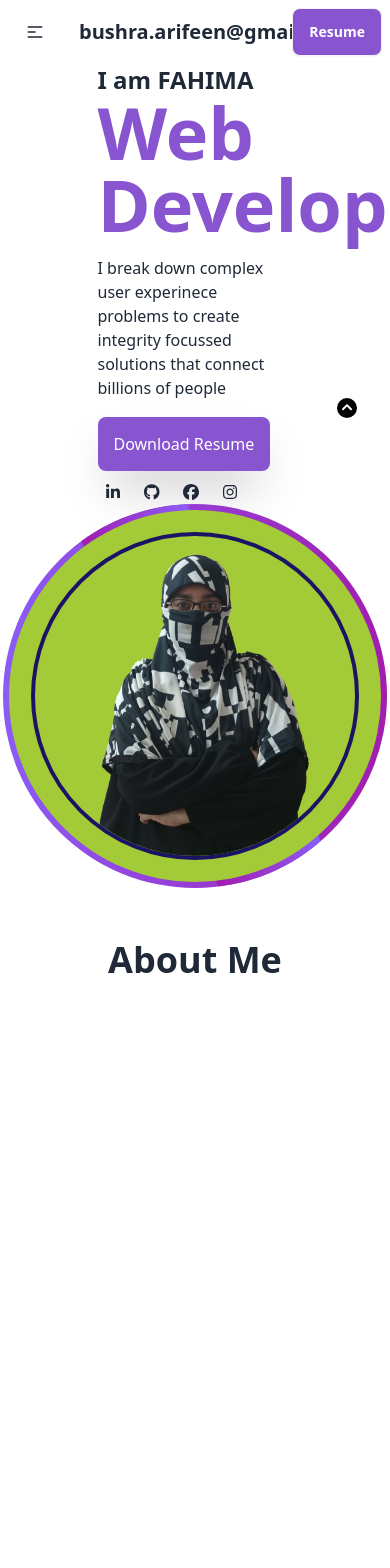
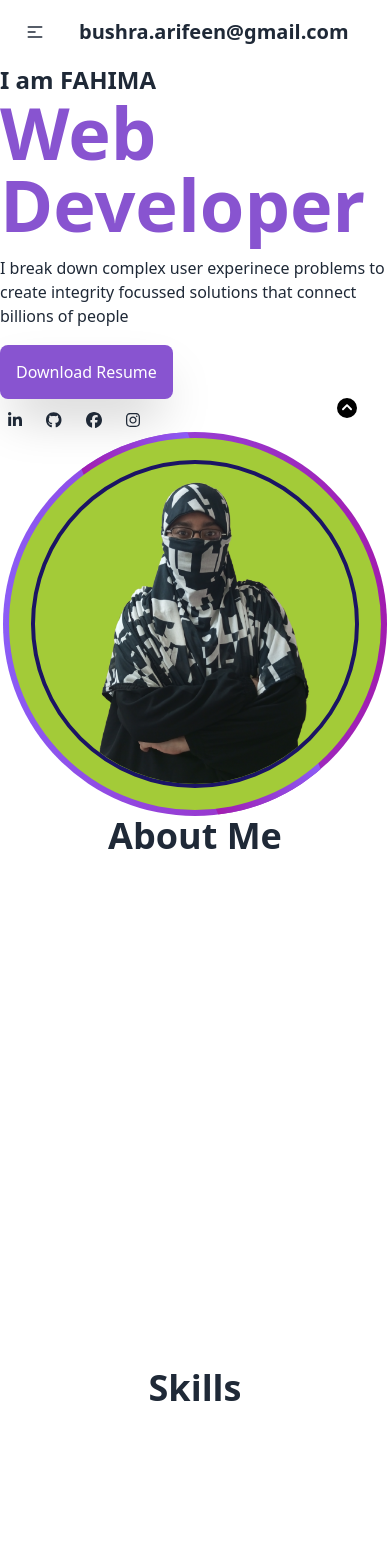
Before and after one commit to fahimabushra1/me, a React (Vite) app: page / in a window 390 px wide. Shown: the top 1568 px of the page. Built offline with nearby package versions, Linux system fonts and the light colour scheme.

Commit message:
responsive fourth

```diff
--- a/src/components/home/About.jsx
+++ b/src/components/home/About.jsx
@@ -13,9 +13,9 @@ const About = () => {
     AOS.init({duration: 2000});
   },[])
     return (
-        <div id="about" className="font-bold p-4 lg:pt-0 sm:pt-32 m-4 lg:mt-0 sm:mt-44">
+        <div id="about" className="font-bold lg:px-4 sm:px-4 lg:pt-0 sm:pt-2 lg:mx-4 sm:mx-0 lg:mt-0 sm:mt-2">
             <div className="text-wrap">
-            <h2 className="font-bold text-4xl text-center mb-4">About Me</h2>
+            <h2 className="font-bold text-4xl text-center lg:mb-4 sm:mb-2">About Me</h2>
         <div data-aos="fade-left">
         <p className="text-left"><FontAwesomeIcon icon={faHand} className='text-orange-700' /> I'm FAHIMA SAMSUNNAHAR BUSHRA, a  Humble, enthusiast,active web developer with technical expertise in web application development.I create responsive and interactive websites.I specialize in React.js, leveraging the power of Tailwind CSS and Material UI to bring design to life.</p>
            <br/>
--- a/src/components/home/Banner.jsx
+++ b/src/components/home/Banner.jsx
@@ -16,9 +16,9 @@ const Banner = () => {
     AOS.init({duration: 2000});
   },[])
     return (
-        <div className="h-screen">
+        <div>
             <div id="home" className="lg:flex justify-center justify-items-center sm:flex-none">
-                <div  className="lg:pt-48 sm:pt-8 lg:mx-0 sm:mx-auto lg:pr-24 text-left w-1/2"  data-aos="fade-right">
+                <div  className="lg:pt-48 sm:pt-12 lg:pr-24 sm:pr-12 lg:text-left sm:text-center lg:w-1/2 sm:w-full"  data-aos="fade-right">
                    <h2 className="font-bold text-2xl">I am FAHIMA</h2>
                    <h1 className="font-bold text-[#8854d0] text-7xl">Web Developer</h1>
                    <p className="pt-4">I break down complex user experinece problems to create integrity focussed solutions that connect billions of people</p>
--- a/src/components/home/Skill.jsx
+++ b/src/components/home/Skill.jsx
@@ -19,8 +19,8 @@ const Skill = () => {
     return (
         <div id="skill">
             <h2 className="font-bold text-4xl text-center py-8">Skills</h2>
-            <div className="grid grid-cols-2 gap-4 p-16 mb-96" data-aos="fade-right" data-aos-offset="300" data-aos-easing="ease-in-sine">
-          <div className='flex justify-center items-center rounded-3xl shadow-2xl py-4 lg:px-8 sm:px-8 gap-2 font-bold'>
+            <div className="lg:grid lg:grid-cols-2 sm:grid sm:grid-cols-1 gap-4 p-16 mb-96" data-aos="fade-right" data-aos-offset="300" data-aos-easing="ease-in-sine">
+          <div className='flex justify-center items-center rounded-3xl shadow-2xl py-4 px-8 gap-2 font-bold'>
           <img src={html} alt="html logo" className='w-12 h-12'/>
           <p>HTML</p>
           </div>
@@ -44,7 +44,7 @@ const Skill = () => {
           <img src={react} alt="react logo" className='w-12 h-12'/>
           <p>React</p>
           </div>
-          <div className='flex justify-center items-center  rounded-3xl shadow-2xl py-4 px-8 gap-2 font-bold'>
+          <div className='flex justify-center items-center  rounded-3xl shadow-2xl py-4  px-8 gap-2 font-bold'>
           <img src={mongodb} alt="mongodb logo" className='w-12 h-12'/>
           <p>MongoDB</p>
           </div>
--- a/src/components/shared/Navbar.jsx
+++ b/src/components/shared/Navbar.jsx
@@ -24,17 +24,15 @@ const Navbar = () => {
         </div>
         <div className="navbar-center hidden lg:flex">
           <ul className="menu menu-horizontal px-1 font-bold">
-          <li><Link to="/">Home</Link></li>
+                  <li><Link to="/">Home</Link></li>
                   <li><Link to="#about">About</Link></li>
                   <li><Link to="#skill">Skill</Link></li>
                   <li><Link to="#projects">Projects</Link></li>
                   <li><Link to="#education">Education</Link></li>
                   <li><Link to="#contact">Contact</Link></li>
+                  <li><Link target={"_blank"}  download to={"/resume of Fahima.pdf"} className="btn bg-[#8854d0] text-white">Resume</Link></li>
                   </ul>
                   </div>
-                    <div className="navbar-end">
-                    <Link target={"_blank"}  download to={"/resume of Fahima.pdf"} className="btn bg-[#8854d0] text-white">Resume</Link>
-                    </div>
       </div>
     );
 };
--- a/src/page/Home.jsx
+++ b/src/page/Home.jsx
@@ -8,7 +8,7 @@ import Skill from "../components/home/Skill";
 
 const Home = () => {
     return (
-        <div className="lg:*:max-w-6xl sm:*:max-w-3xl">
+        <div>
           <Banner/>
           <About/>
           <Skill/>
```
